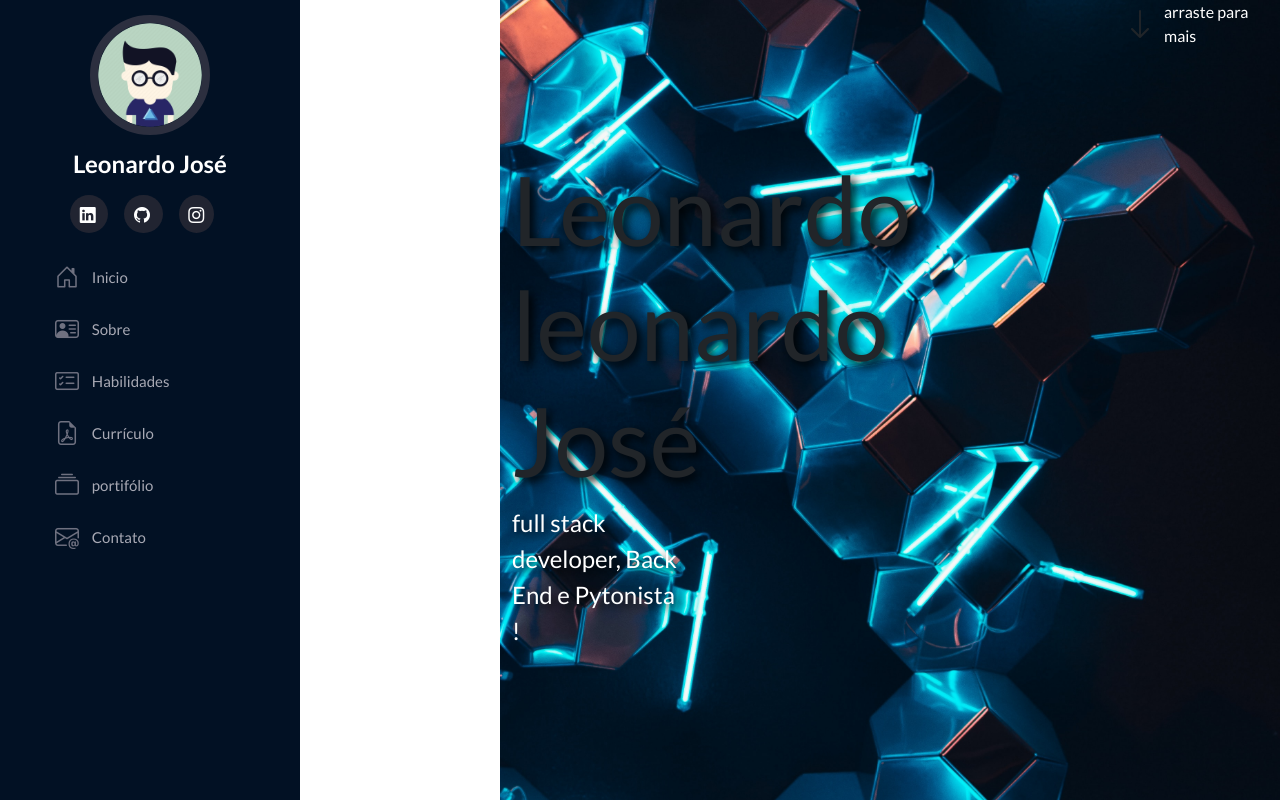
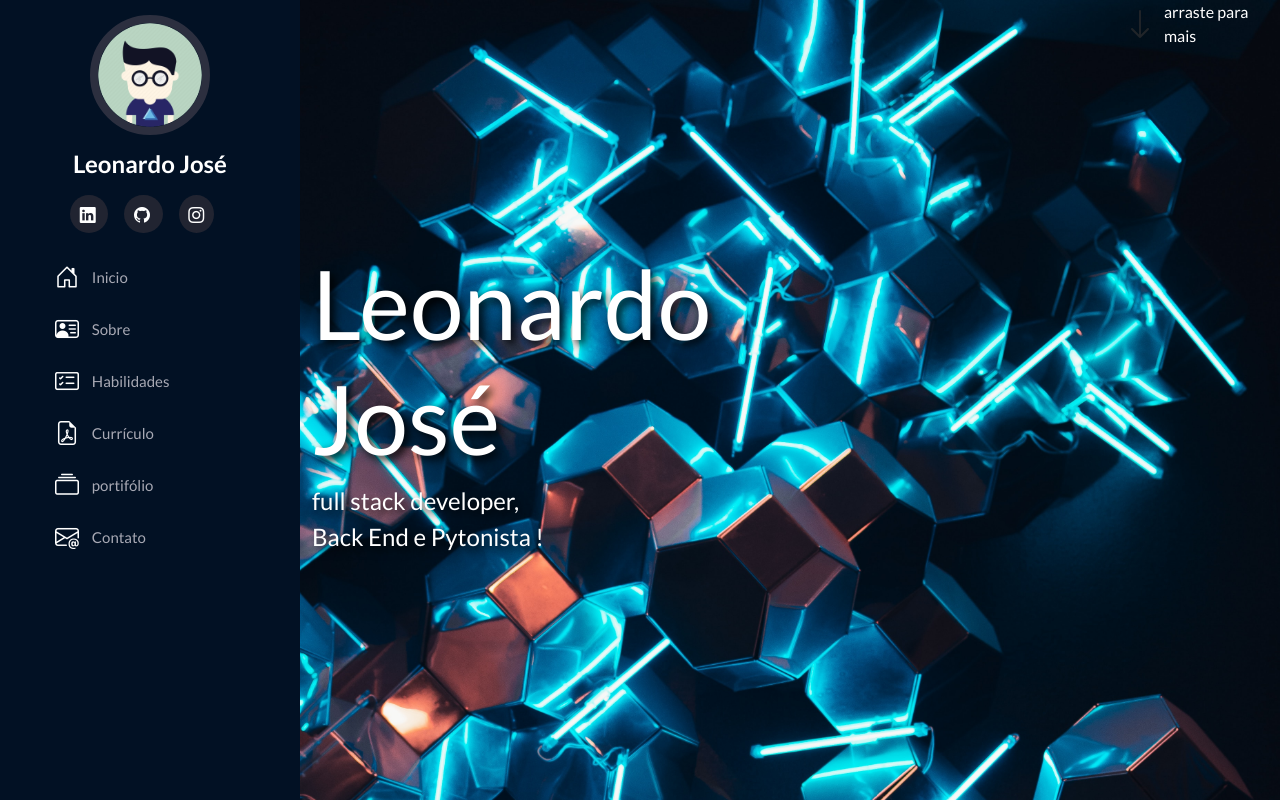
Before and after one commit to allcantarra/portifolio, a Flask app: page / in a window 1280 px wide. Run offline with Flask 3, Linux system fonts and the light colour scheme; some libraries are stand-ins or nearby versions.

Commit message:
fix bug name and banner

```diff
--- a/static/style.css
+++ b/static/style.css
@@ -67,7 +67,7 @@ body {
  .nav-menu a:focus i{
     font-size: 24px;
     padding-right: 0.8rem;
-    color: #6f7180;
+    color: #ffffff;
  }
 
 
@@ -86,7 +86,7 @@ body {
 }
 
 #main{
-    margin-left: 500px;
+    margin-left: 300px;
 }
 
 section#inicio {
@@ -95,7 +95,7 @@ section#inicio {
     background-repeat: no-repeat;
     background-size: cover;
     background-attachment: fixed;
-    background-position: center;
+    background-position: cover;
 
     width: 100%;
     height: 100vh;
--- a/templates/index.html
+++ b/templates/index.html
@@ -61,13 +61,13 @@
     <section id="inicio" class="row m-0 p-0">
         <div class="col-md-5 d-flex justify-content-center
         align-itens-center flex-column">
-            <h2 class="text-wite text-shadow"> Leonardo leonardo José</h2>
+            <h2 class="text-white text-shadow"> Leonardo José</h2>
             <span id="subtitle" class="text-white text-shadow">
              full stack developer, Back End e Pytonista !</span>
         </div>
 
         <div class="col-md-7 d-flex justify-content-end align-itens-end">
-            <div id="arraste" class="d-flex align-itens-center">
+            <div id="arraste" class="d-flex align-itens-end">
             <i class=" bi bi-arrow-down text-wite pe-2 fs-2"
             arial-hidden="true"></i>
             <a href="" > arraste para mais</a>
```
